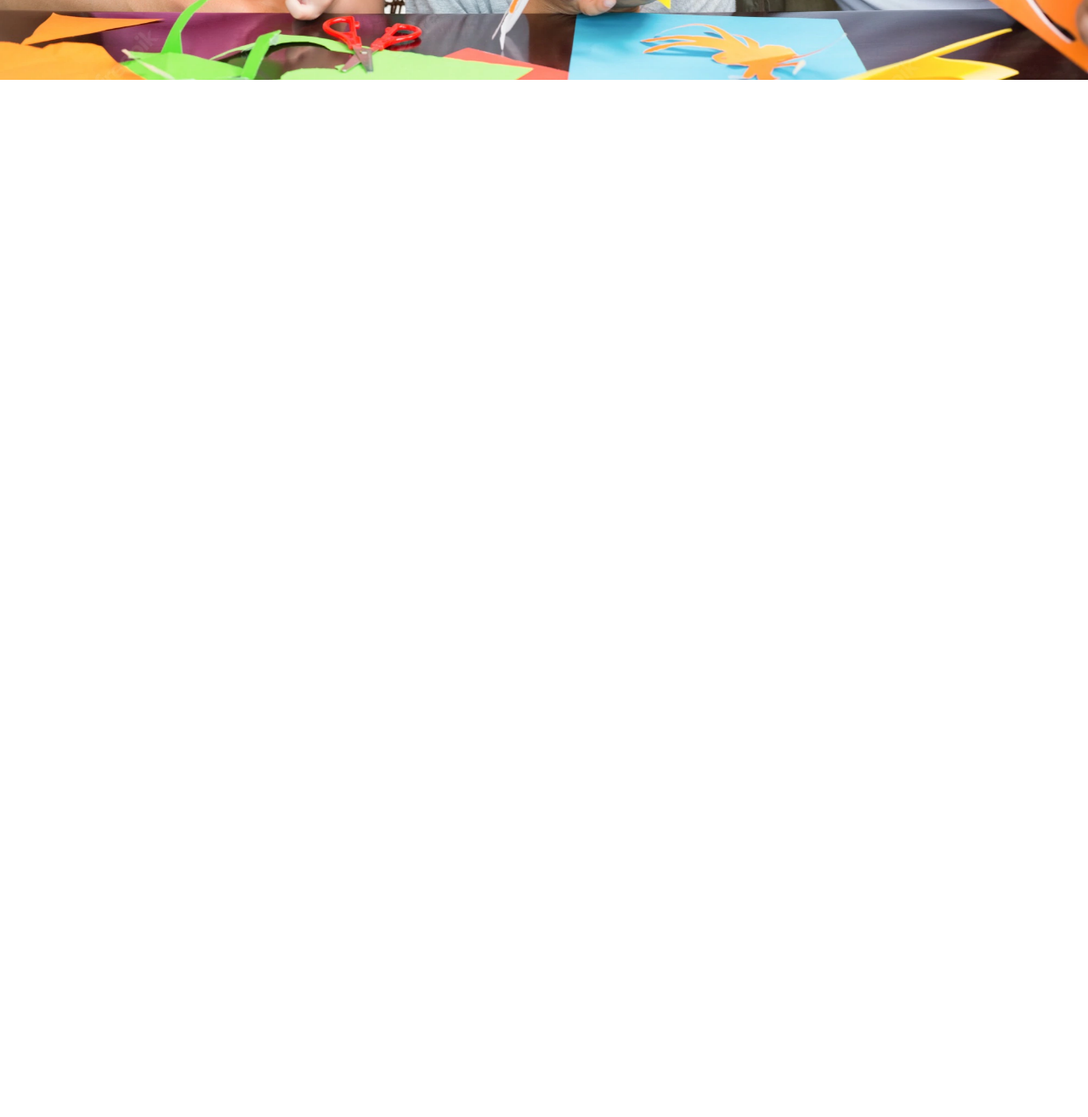
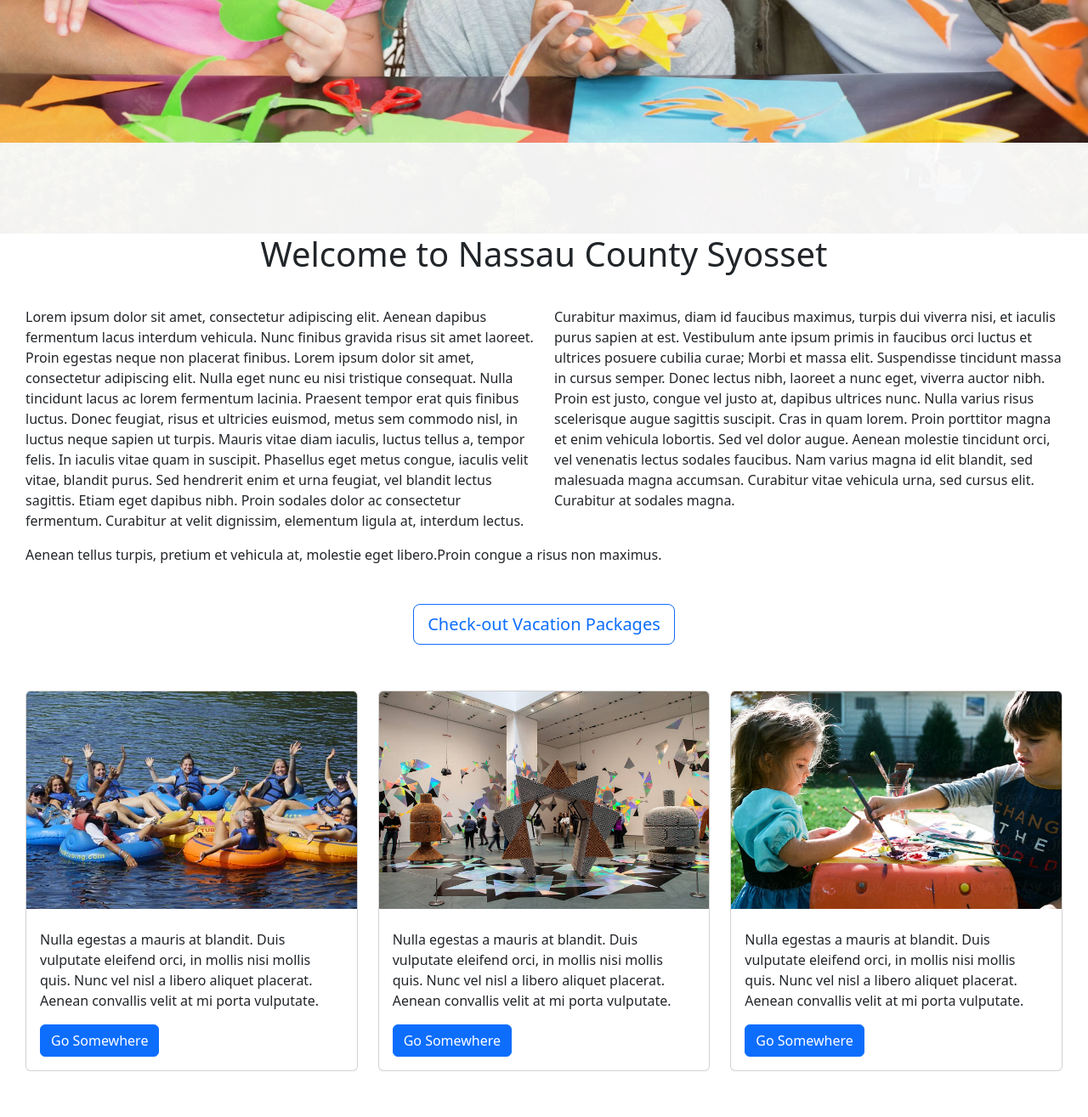
Before and after one commit to AmyRobrigado/Tourist_Bureau, a plain HTML site: page pages/index.html in a window 1280 px wide. Shown: the part 1014-2329 px from the top of the page at 85% size. Before the commit the page ends 1108 px from the top, so only its background shows below. Drawn offline with nearby package versions, Linux system fonts and the light colour scheme.

Commit message:
Added new images and modified index

```diff
--- a/css/index.css
+++ b/css/index.css
@@ -1,12 +1,34 @@
-.header {
 
+header {
+    background-color: ffeede;
+}
+
+h1 {
+    text-align: center;
 }
 
 #logo_main {
     text-align: center;
 }
 
+#description {
+    padding: 30px;
+}
+
+#activity-card {
+    padding: 30px;
+}
+
+
+
+
 .carousel-item {
     min-width: 100%;
     height: 100%;
 }
+
+.card-img-top {
+    width: 100%;
+    height: 20vw;
+    object-fit: cover;
+}
--- a/pages/index.html
+++ b/pages/index.html
@@ -15,12 +15,12 @@
     <!-- Header -->
     <header role="banner">
         <section class="row">
-            <a id="logo_main" class="nav-link" href="#"><img src="/images/Creative Team (2).png" alt="" width="200pxc"></a>
+            <a id="logo_main" class="nav-link" href="#"><img src="/images/Creative Team (2).png" alt=""></a>
         </section>
     </header>
-
-    <nav class="navbar navbar-expand-lg bg-light">
-        <div class="container-fluid">
+    <!-- Nav -->
+    <nav class="navbar navbar-expand-lg bg-light sticky-top">
+        <div class="container-fluid ">
             <button class="navbar-toggler" type="button" data-bs-toggle="collapse"
                 data-bs-target="#navbarSupportedContent" aria-controls="navbarSupportedContent" aria-expanded="false"
                 aria-label="Toggle navigation">
@@ -53,17 +53,18 @@
             </div>
         </div>
     </nav>
-
+    <!-- Carousel -->
     <div id="carouselExampleFade" class="carousel slide carousel-fade" data-bs-ride="carousel">
         <div class="carousel-inner">
             <div class="carousel-item active">
-            <img src="/images/happy-young-family-doing-arts-crafts-table_13339-55829.webp" class="d-block w-100" alt="..." >
+                <img src="/images/happy-young-family-doing-arts-crafts-table_13339-55829.webp" class="d-block w-100"
+                    alt="...">
             </div>
             <div class="carousel-item">
-            <img src="..." class="d-block w-100" alt="...">
+                <img src="/images/baloon-3.jpg" class="d-block w-100" alt="...">
             </div>
             <div class="carousel-item">
-            <img src="..." class="d-block w-100" alt="...">
+                <img src="/images/wine-vino-vin-wein-131328-2.jpg" class="d-block w-100" alt="...">
             </div>
         </div>
         <button class="carousel-control-prev" type="button" data-bs-target="#carouselExampleFade" data-bs-slide="prev">
@@ -75,6 +76,89 @@
             <span class="visually-hidden">Next</span>
         </button>
     </div>
+    <!-- Description -->
+    <div>
+        <h1>Welcome to Nassau County Syosset</h1>
+    </div>
+
+    <section id="description">
+        <div class="row">
+            <p class="col-6">
+                Lorem ipsum dolor sit amet, consectetur adipiscing elit. Aenean dapibus fermentum lacus interdum
+                vehicula. Nunc finibus gravida risus sit amet laoreet. Proin egestas neque non placerat finibus.
+                Lorem ipsum dolor sit amet, consectetur adipiscing elit. Nulla eget nunc eu nisi tristique
+                consequat. Nulla tincidunt lacus ac lorem fermentum lacinia. Praesent tempor erat quis finibus
+                luctus. Donec feugiat, risus et ultricies euismod, metus sem commodo nisl, in luctus neque
+                sapien ut turpis. Mauris vitae diam iaculis, luctus tellus a, tempor felis. In iaculis vitae
+                quam in suscipit. Phasellus eget metus congue, iaculis velit vitae, blandit purus.
+                Sed hendrerit enim et urna feugiat, vel blandit lectus sagittis. Etiam eget dapibus nibh.
+                Proin sodales dolor ac consectetur fermentum. Curabitur at velit dignissim, elementum ligula
+                at, interdum lectus.
+            </p>
+            <p class="col-6">
+                Curabitur maximus, diam id faucibus maximus, turpis dui viverra nisi, et iaculis purus sapien
+                at est. Vestibulum ante ipsum primis in faucibus orci luctus et ultrices posuere cubilia curae;
+                Morbi et massa elit. Suspendisse tincidunt massa in cursus semper. Donec lectus nibh, laoreet
+                a nunc eget, viverra auctor nibh. Proin est justo, congue vel justo at, dapibus ultrices nunc.
+                Nulla varius risus scelerisque augue sagittis suscipit. Cras in quam lorem. Proin porttitor
+                magna et enim vehicula lobortis. Sed vel dolor augue. Aenean molestie tincidunt orci, vel
+                venenatis lectus sodales faucibus. Nam varius magna id elit blandit, sed malesuada magna accumsan.
+                Curabitur vitae vehicula urna, sed cursus elit. Curabitur at sodales magna.
+            </p>
+            <p>Aenean tellus turpis, pretium et vehicula at, molestie eget libero.Proin congue a risus non maximus.</p>
+        </div>
+
+    </section>
+    <!-- Package Button -->
+    <section id="gallery">
+        <div class="container">
+            <div class="d-flex justify-content-center mb-4">
+                <button type="button" class="btn btn-outline-primary btn-lg">Check-out Vacation Packages</button>
+            </div>
+    </section>
+    <!-- Activity Cards -->
+    <section class="row" id="activity-card">
+        <div class="col-lg-4 mb-4">
+            <div class="card">
+                <img src="/images/enjoy-the-river-with.jpg" class="card-img-top" alt="">
+                <div class="card-body">
+                    <h5 class="card-title"></h5>
+                    <p class="card-text">Nulla egestas a mauris at blandit. Duis vulputate eleifend orci,
+                        in mollis nisi mollis quis. Nunc vel nisl a libero aliquet placerat. Aenean
+                        convallis velit at mi porta vulputate.</p>
+                    <a href="" class="btn btn-primary">Go Somewhere</a>
+                </div>
+            </div>
+        </div>
+        <div class="col-lg-4 mb-4">
+            <div class="card">
+                <img src="/images/image (2).jpg" class="card-img-top" alt="">
+                <div class="card-body">
+                    <h5 class="card-title"></h5>
+                    <p class="card-text">Nulla egestas a mauris at blandit. Duis vulputate eleifend orci,
+                        in mollis nisi mollis quis. Nunc vel nisl a libero aliquet placerat. Aenean
+                        convallis velit at mi porta vulputate.</p>
+                    <a href="" class="btn btn-primary">Go Somewhere</a>
+                </div>
+            </div>
+        </div>
+        <div class="col-lg-4 mb-4">
+            <div class="card">
+                <img src="/images/1244955.jpg" class="card-img-top" alt="">
+                <div class="card-body">
+                    <h5 class="card-title"></h5>
+                    <p class="card-text">Nulla egestas a mauris at blandit. Duis vulputate eleifend orci,
+                        in mollis nisi mollis quis. Nunc vel nisl a libero aliquet placerat. Aenean
+                        convallis velit at mi porta vulputate.</p>
+                    <a href="" class="btn btn-primary">Go Somewhere</a>
+                </div>
+            </div>
+        </div>
+        </div>
+    </section>
+    <!-- Featured Events -->
+
+
 
     <script src="https://cdn.jsdelivr.net/npm/bootstrap@5.2.2/dist/js/bootstrap.bundle.min.js"
         integrity="sha384-OERcA2EqjJCMA+/3y+gxIOqMEjwtxJY7qPCqsdltbNJuaOe923+mo//f6V8Qbsw3"
```
Also changed, not shown: images/1244955.jpg (added), images/baloon-3.jpg (added), images/enjoy-the-river-with.jpg (added), images/image (2).jpg (added), images/wine-vino-vin-wein-131328-2.jpg (added). Lines whose indentation alone changed are shown as unchanged.
